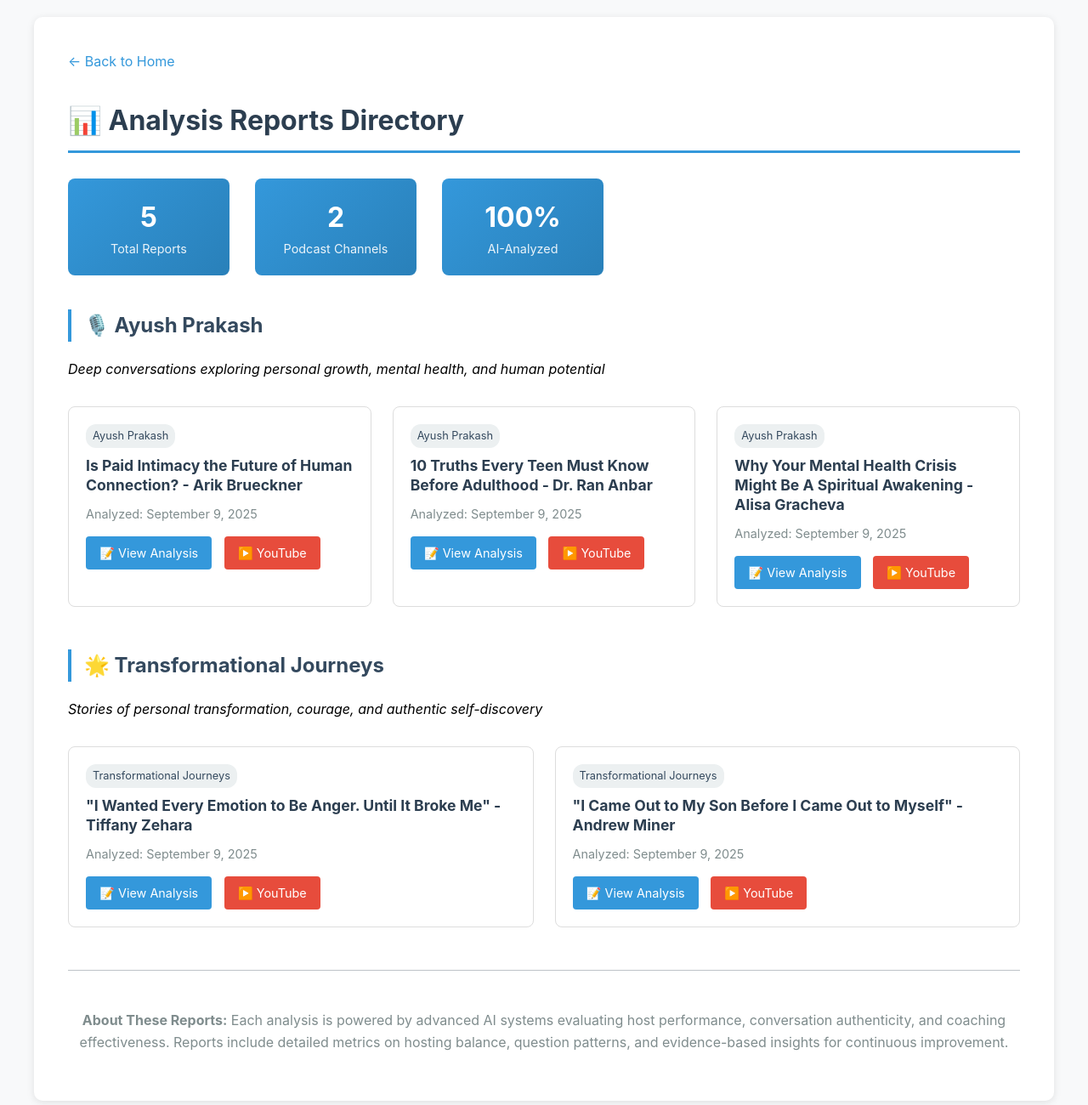
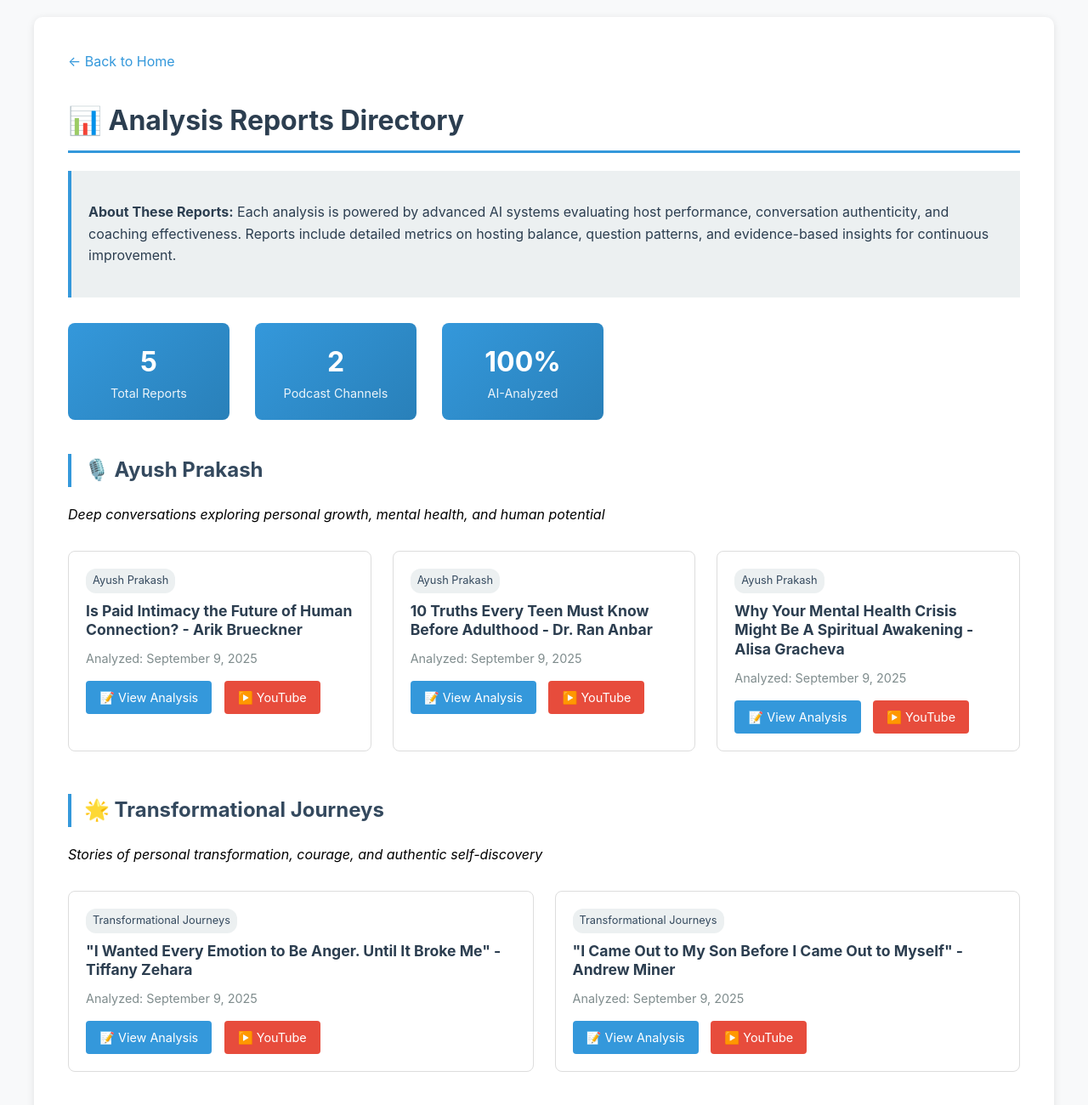
Before and after one commit to ragnaramg/AuthenticityCo-Pilot-Website, a plain HTML site: page reports/index.html in a window 1280 px wide. Shown: the top 1300 px of the page at 85% size. Drawn offline with Linux system fonts and the light colour scheme.

Commit message:
Move 'About These Reports' section to top of reports directory
- Repositioned explanatory text directly below header for better user experience
- Users now understand what the reports are before viewing the directory
- Removed duplicate section from bottom of page
- Improved information hierarchy and page flow

```diff
--- a/reports/index.html
+++ b/reports/index.html
@@ -141,6 +141,10 @@
 
         <h1>📊 Analysis Reports Directory</h1>
 
+        <div style="background: #ecf0f1; padding: 20px; border-left: 4px solid #3498db; margin: 20px 0; color: #2c3e50;">
+            <p><strong>About These Reports:</strong> Each analysis is powered by advanced AI systems evaluating host performance, conversation authenticity, and coaching effectiveness. Reports include detailed metrics on hosting balance, question patterns, and evidence-based insights for continuous improvement.</p>
+        </div>
+
         <div class="stats">
             <div class="stat-card">
                 <div class="stat-number">5</div>
@@ -210,9 +214,6 @@
             </div>
         </div>
 
-        <div style="margin-top: 50px; padding-top: 30px; border-top: 1px solid #bdc3c7; color: #7f8c8d; text-align: center;">
-            <p><strong>About These Reports:</strong> Each analysis is powered by advanced AI systems evaluating host performance, conversation authenticity, and coaching effectiveness. Reports include detailed metrics on hosting balance, question patterns, and evidence-based insights for continuous improvement.</p>
-        </div>
     </div>
 </body>
 </html>
```
